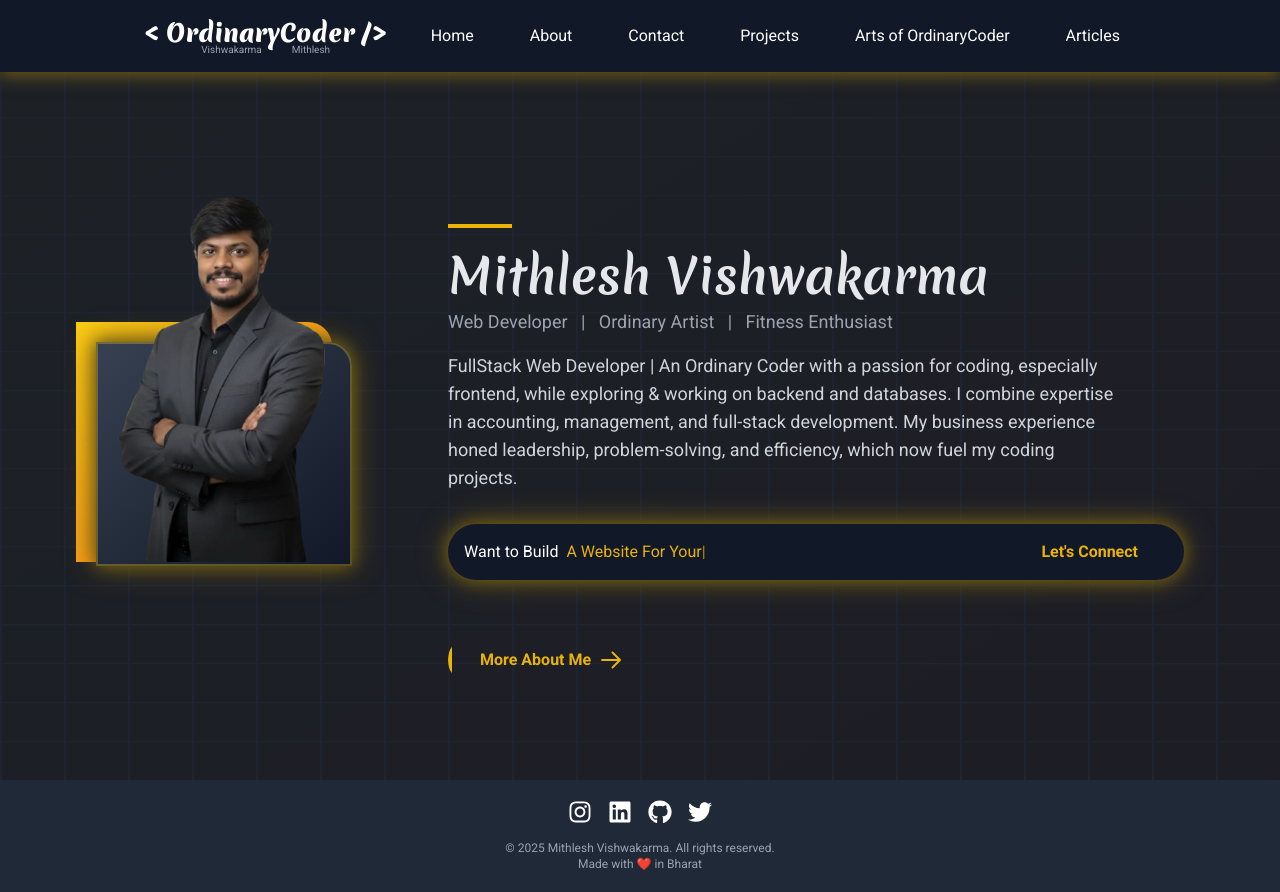
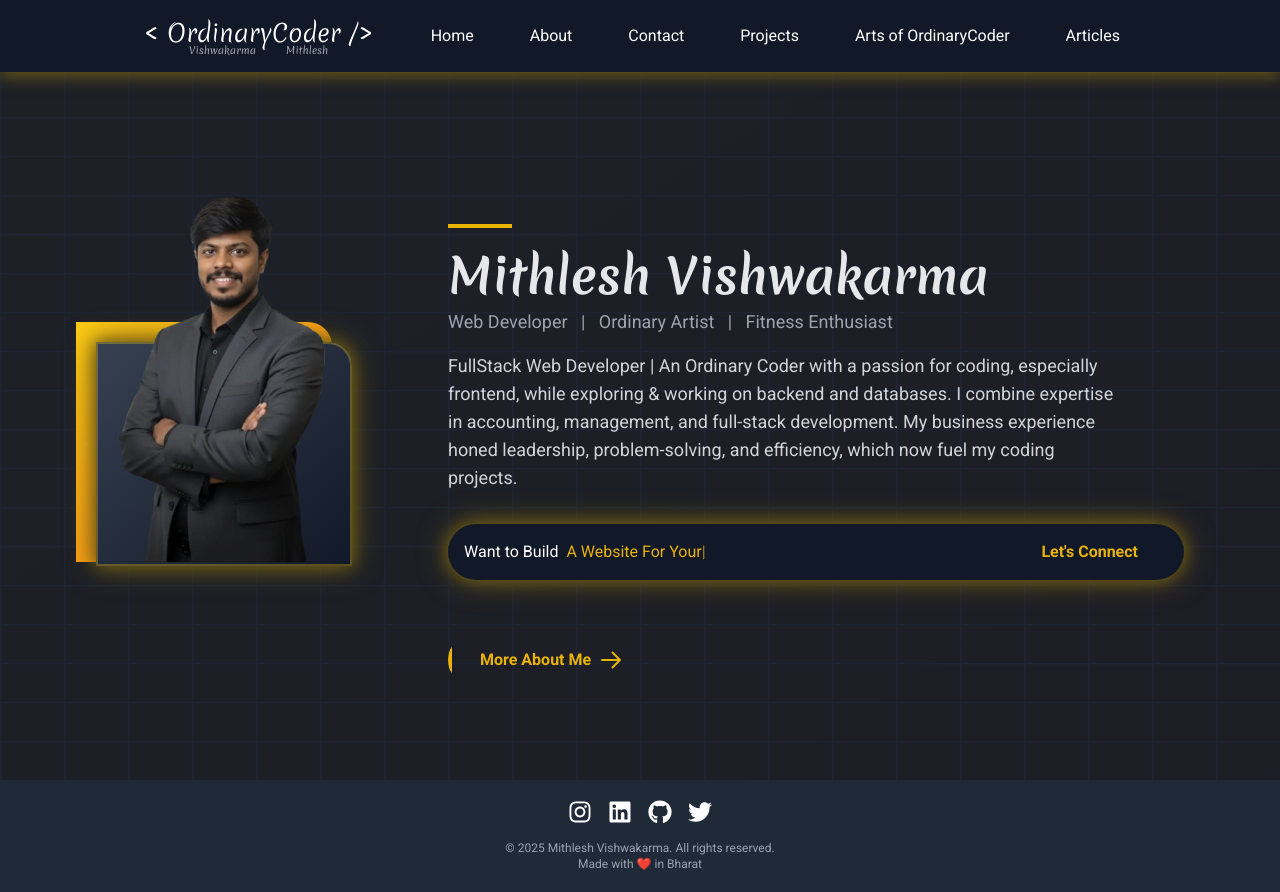
Before and after one commit to mithlesh-vishwakarma/upgraded_portfolio, a React (Vite) app in the folder vite-project/: page / in a window 1280 px wide. Built offline with nearby package versions, Linux system fonts and the light colour scheme.

Commit message:
`Update Header component and index.css file with minor styling changes`

```diff
--- a/vite-project/src/components/Header.tsx
+++ b/vite-project/src/components/Header.tsx
@@ -56,7 +56,7 @@ const Header: React.FC = () => {
             >
               {"<"} OrdinaryCoder {"/>"}
             </GlitchText>
-            <div className="flex justify-center text-[10px] text-gray-400 mt-1 lg:-mt-1 leading-none">
+            <div className="flex justify-center text-[10px] text-gray-400 mt-1 lg:-mt-1 leading-none font-merienda">
               <span className="mr-[30px]">Vishwakarma</span>
               <span>Mithlesh</span>
             </div>
--- a/vite-project/src/index.css
+++ b/vite-project/src/index.css
@@ -114,7 +114,7 @@
   color: #fff;
   font-size: clamp(2rem, 10vw, 8rem);
   white-space: nowrap;
-  font-weight: 900;
+  font-weight: 300;
   position: relative;
   margin: 0 auto;
   user-select: none;
```
